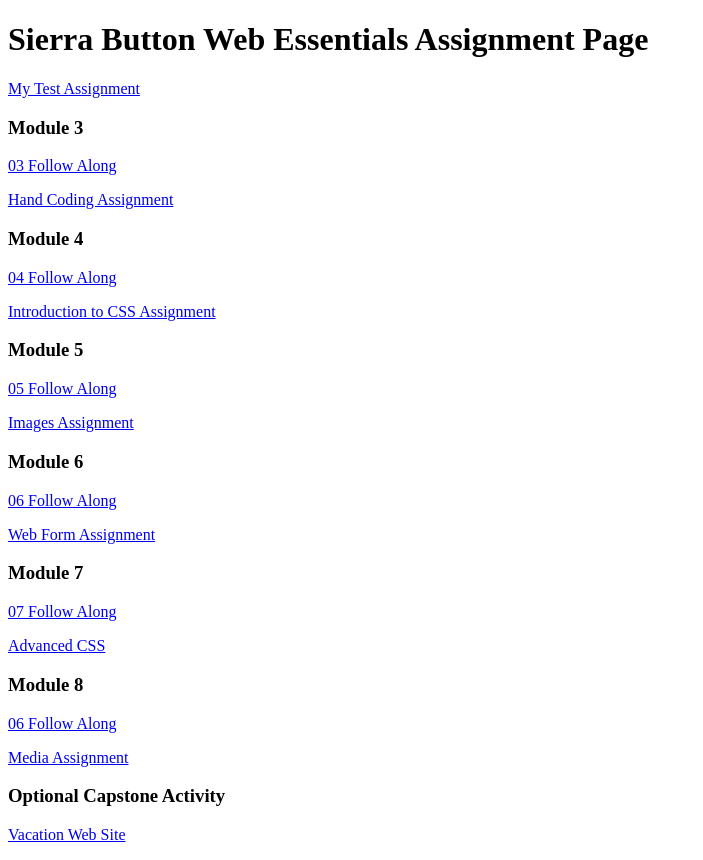
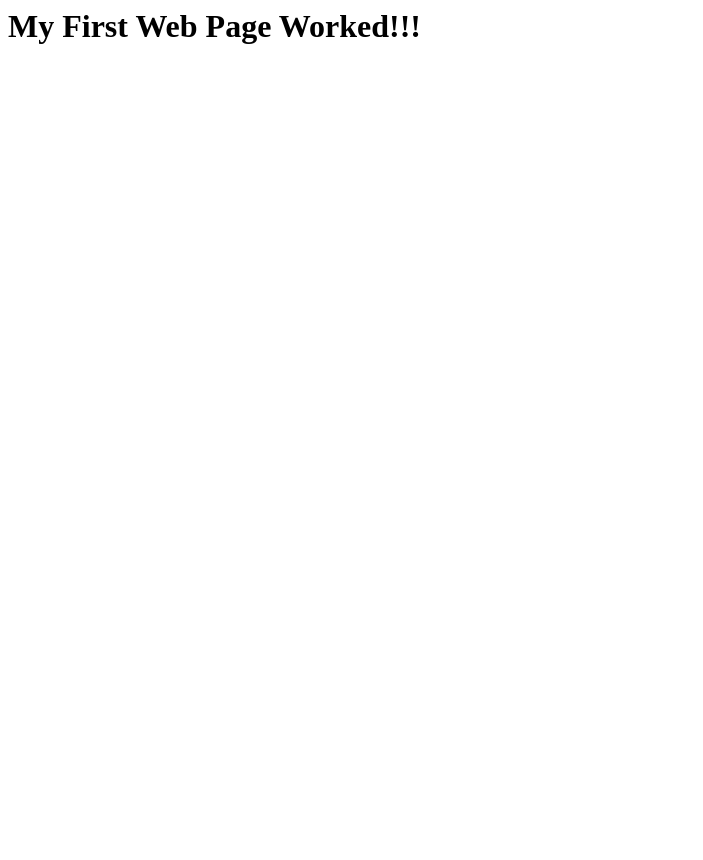
Before and after one commit to BTNSierra/Dwdd1600, a plain HTML site: page index.html in a window 1280 px wide. Shown: the whole page, without its empty margins (0-703 px from the left). After the commit the page ends 800 px from the top, so only its background shows below. Drawn offline with Linux system fonts and the light colour scheme.

Commit message:
Test Assignment

```diff
--- a/index.html
+++ b/index.html
@@ -1,39 +1,7 @@
-<!DOCTYPE html>
-<html lang="en">
-	<head>
-		<meta charset="UTF-8">
-		<meta name="viewport" content="width=device-width, initial-scale=1.0">
-		<title>dwdd 1600 assignment list page</title>
-	</head>
-	<body>
-		<h1> Sierra Button Web Essentials Assignment Page</h1>
-		<p><a href="01test">My Test Assignment</a></p>
-
-		<h3>Module 3</h3>
-		<p><a href="03follow-along">03 Follow Along</a></p>
-		<p><a href="03hand-coding">Hand Coding Assignment</a></p>
-
-		<h3>Module 4</h3>
-		<p><a href="04follow-along">04 Follow Along</a></p>
-		<p><a href="04intro-css">Introduction to CSS Assignment</a></p>
-
-		<h3>Module 5</h3>
-		<p><a href="05follow-along">05 Follow Along</a></p>
-		<p><a href="05images">Images Assignment</a></p>
-
-		<h3>Module 6</h3>
-		<p><a href="06follow-along">06 Follow Along</a></p>
-		<p><a href="06form">Web Form Assignment</a></p>
-
-		<h3>Module 7</h3>
-		<p><a href="07follow-along">07 Follow Along</a></p>
-		<p><a href="07advanced-css">Advanced CSS</a></p>
-
-		<h3>Module 8</h3>
-		<p><a href="08follow-along">06 Follow Along</a></p>
-		<p><a href="08media">Media Assignment</a></p>
-
-		<h3>Optional Capstone Activity</h3>
-		<p><a href="vacation">Vacation Web Site</a></p>
-	</body>
+<html>
+    <head>
+    </head>
+    <body>
+        <h1> My First Web Page Worked!!!</h1>
+    </body>
 </html>
```
